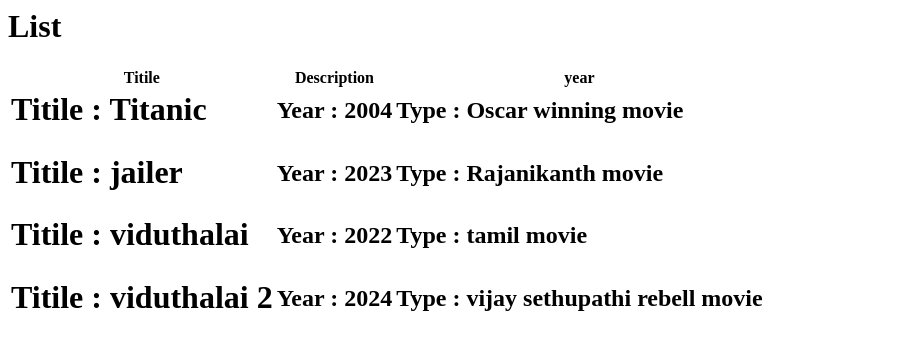
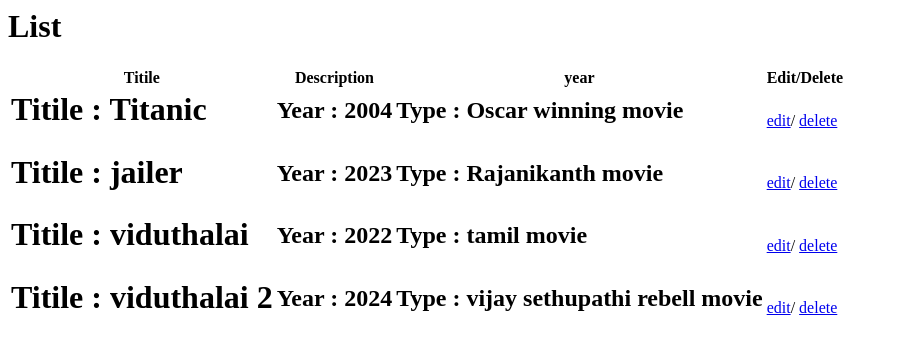
Before and after one commit to anasmuhd01/ecommercedjango, a Django app: page / in a window 1280 px wide. Shown: the top 354 px of the page, without its empty margins (0-898 px from the left). Run offline with Django 5.2, Linux system fonts and the light colour scheme; data comes from the database, SQL or seed files in the repository; both versions use the stored data as it was after the commit.

Commit message:
edit and delete

```diff
--- a/movie_manager/movies/urls.py
+++ b/movie_manager/movies/urls.py
@@ -4,8 +4,9 @@
 
 urlpatterns = [
     path('create/', views.create, name='create'),
-    path('edit/', views.edit, name='edit'),
-    path('list/', views.list, name='list'),
+    path('edit/<pk>', views.edit, name='edit'),
+    path('delete/<pk>', views.delete, name='delete'),
+    path('list/<pk>', views.list, name='list'),
     path('', views.list, name='list'),
 
 ]
--- a/movie_manager/movies/views.py
+++ b/movie_manager/movies/views.py
@@ -30,5 +30,29 @@
     print(movie_list)
     return render(request, 'list.html',{'movies':movie_list})
 
-def edit(request):
-    return render(request, 'edit.html')
+def edit(request,pk):
+    instance_to_be_edited = MovieInfo.objects.get(pk=pk)
+    if request.POST:
+        title = request.POST.get('title')
+        year = request.POST.get('year')
+        description = request.POST.get('description')
+
+        instance_to_be_edited.title = title
+        instance_to_be_edited.year = year
+        instance_to_be_edited.description = description
+        instance_to_be_edited.save()
+    frm = MovieForm(instance=instance_to_be_edited)
+    return render(request, 'create.html', {'frm':frm})
+
+    # if request.POST(request,pk):
+    #     frm = MovieForm(request.POST,instance=instance_to_be_edited)
+    #     if frm.is_valid():
+    #         instance_to_be_edited.save()
+    #     else:
+    #         frm = MovieForm(instance=instance_to_be_edited)
+    # return render(request, 'create.html', {'frm':frm})
+def delete(request,pk):
+    instance = MovieInfo.objects.get(pk=pk)
+    instance.delete()
+    MovieSet = MovieInfo.objects.all()
+    return render(request, 'list.html', {'movies':MovieSet})
--- a/movie_manager/templates/list.html
+++ b/movie_manager/templates/list.html
@@ -5,6 +5,7 @@
         <th>Titile </th>
         <th>Description</th>
         <th>year</th>
+        <th>Edit/Delete</th>
     </tr>
     <tr>
         {% for movie_obj in movies %}
@@ -19,6 +20,7 @@
         <td>
             <h2>Type : {{movie_obj.description}}</h2>
         </td>
+        <td><a href="{% url 'edit' movie_obj.id %}">edit</a>/ <a href="{% url 'delete' movie_obj.id %}">delete</a></td>
     </tr>
 
 
--- a/movie_manager/templates/menu.html
+++ b/movie_manager/templates/menu.html
@@ -1,5 +1,5 @@
 <ul>
     <li><a href="{% url 'create' %}">create</a></li>
-    <li><a href="{% url 'edit' %}">edit</a></li>
+
     <li><a href="{% url 'list' %}">list</a></li>
 </ul>
```
Also changed, not shown: movie_manager/db.sqlite3.
